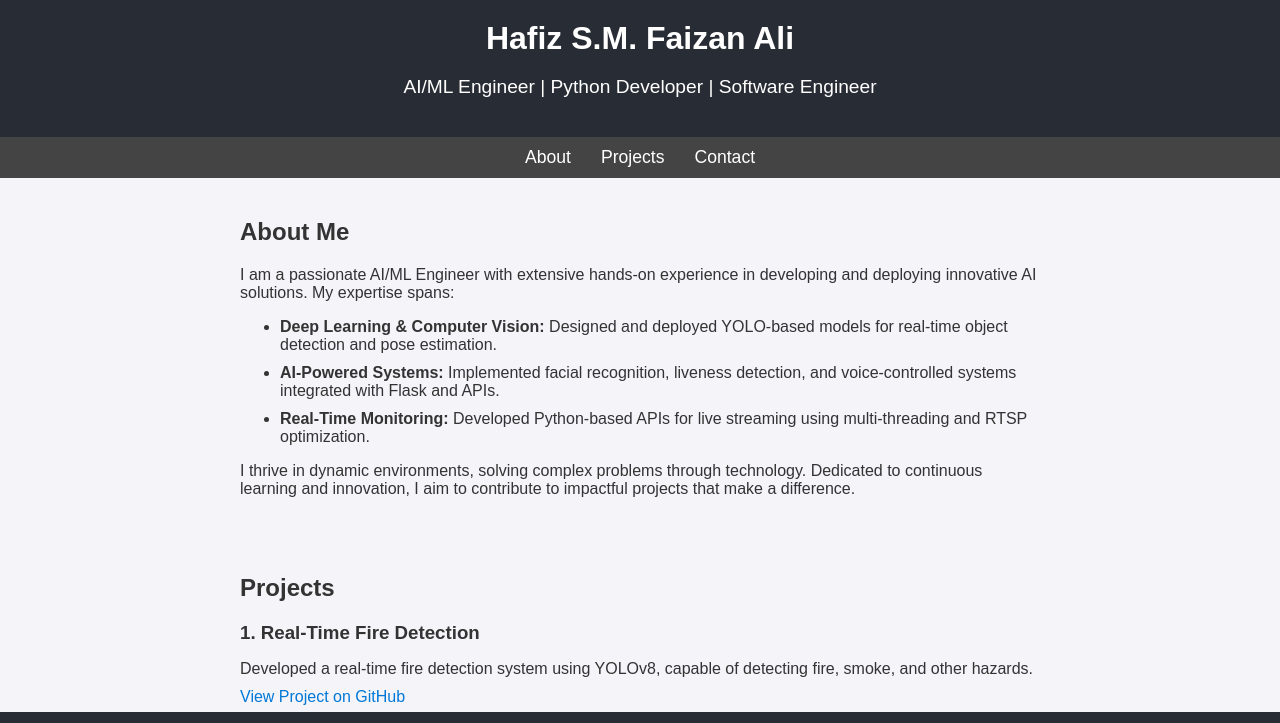
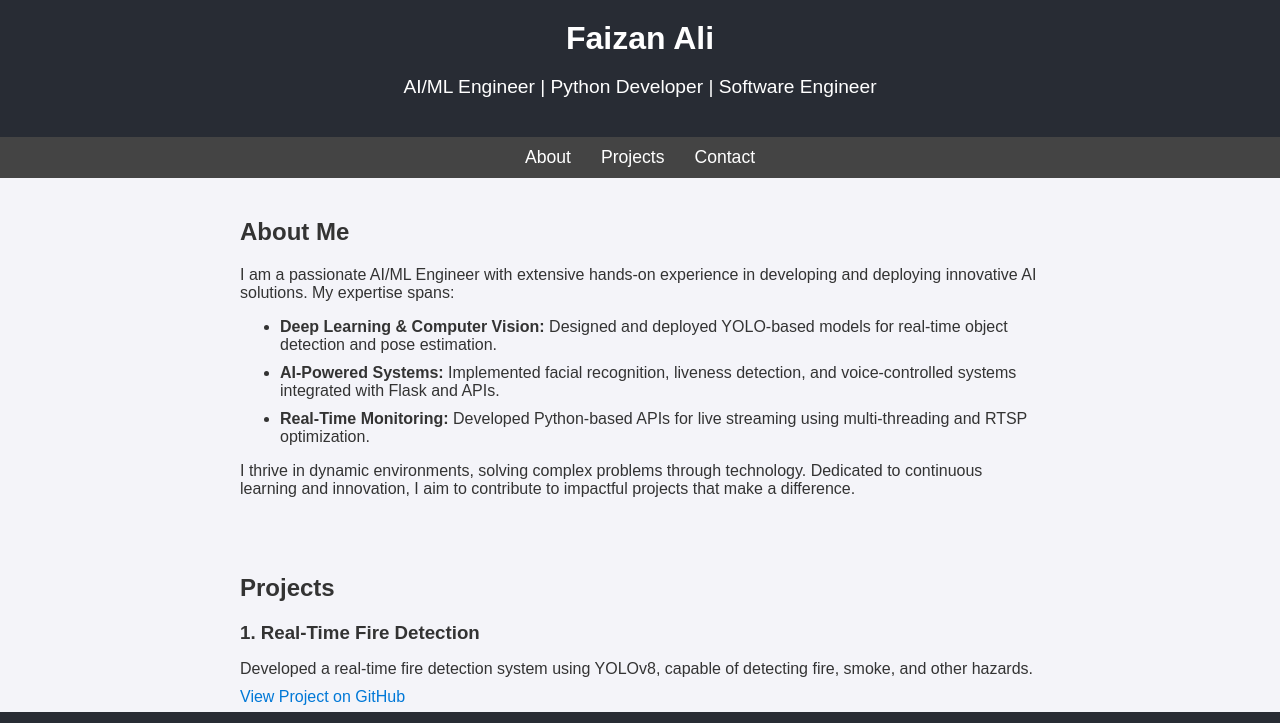
Before and after one commit to Syed-Faizi/Syed-Faizi.github.io, a plain HTML site: page index.html in a window 1280 px wide. Shown: the top 723 px of the page. Drawn offline with Linux system fonts and the light colour scheme.

Commit message:
verify changes

```diff
--- a/index.html
+++ b/index.html
@@ -79,7 +79,9 @@
 </head>
 <body>
     <header>
-        <h1>Hafiz S.M. Faizan Ali</h1>
+        <!-- <h1>Hafiz S.M. Faizan Ali</h1> -->
+        <h1>Faizan Ali</h1>
+
         <p>AI/ML Engineer | Python Developer | Software Engineer</p>
     </header>
     <nav>
```
